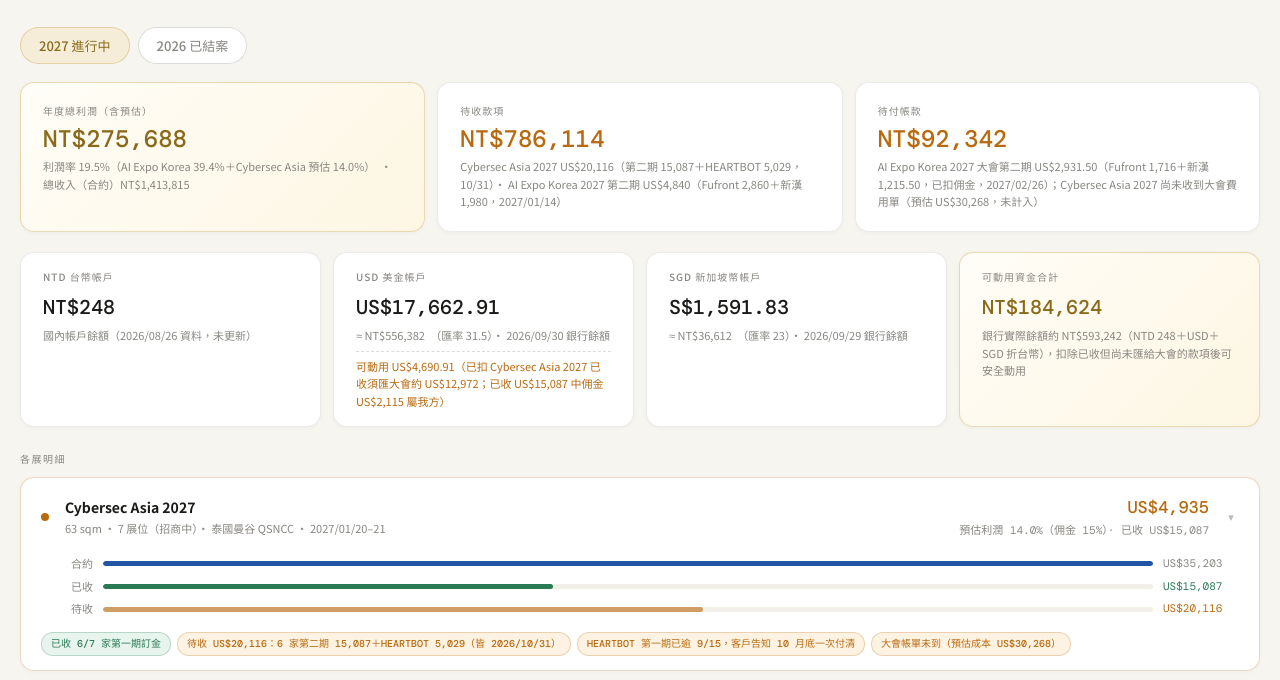
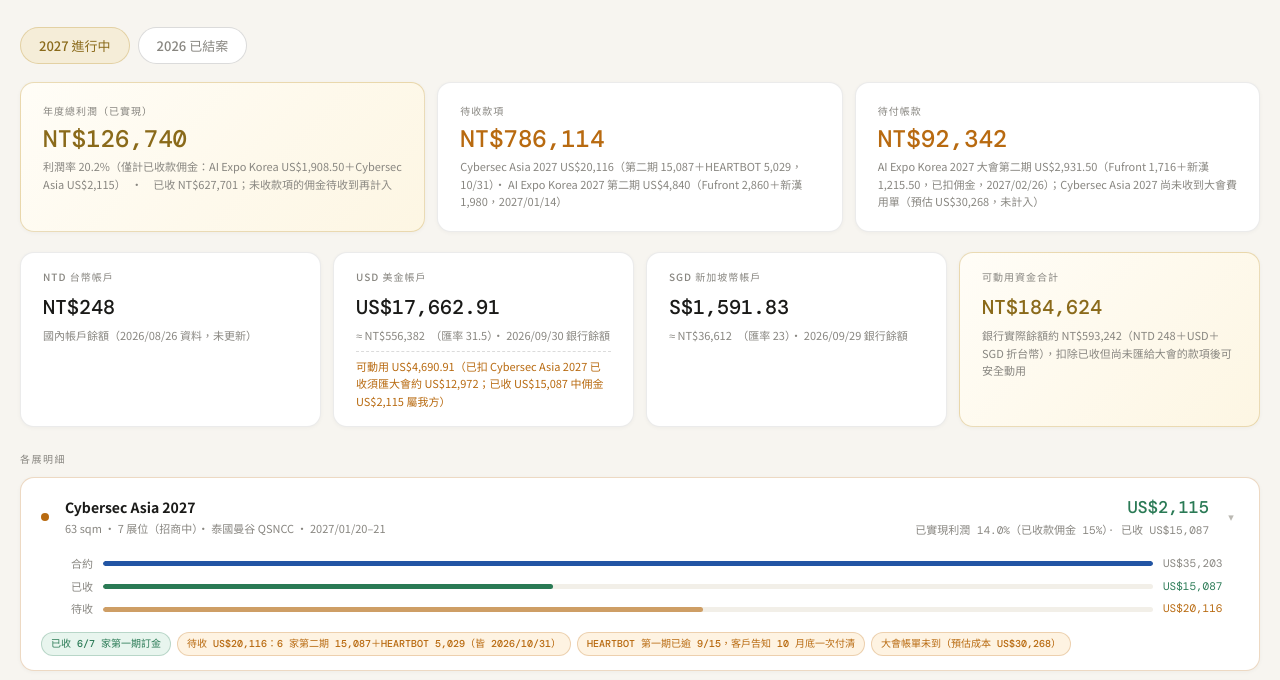
Before and after one commit to Camille8960/camille8960.github.io, a plain HTML site: page finance/index.html in a window 1280 px wide. Shown: the part 106-786 px from the top of the page. Drawn offline with nearby package versions, Linux system fonts and the light colour scheme.

Commit message:
Update index.html

```diff
--- a/finance/index.html
+++ b/finance/index.html
@@ -174,9 +174,9 @@
 <!-- 2027 KPI -->
 <div class="kpi-row" id="kpi-2027">
   <div class="kpi highlight">
-    <div class="kpi-label">年度總利潤（含預估）</div>
-    <div class="kpi-val gold">NT$275,688</div>
-    <div class="kpi-sub">利潤率 19.5%（AI Expo Korea 39.4%＋Cybersec Asia 預估 14.0%）　·　總收入（合約）NT$1,413,815</div>
+    <div class="kpi-label">年度總利潤（已實現）</div>
+    <div class="kpi-val gold">NT$126,740</div>
+    <div class="kpi-sub">利潤率 20.2%（僅計已收款佣金：AI Expo Korea US$1,908.50＋Cybersec Asia US$2,115）　·　已收 NT$627,701；未收款項的佣金待收到再計入</div>
   </div>
   <div class="kpi">
     <div class="kpi-label">待收款項</div>
@@ -245,8 +245,8 @@
         <div class="expo-meta">63 sqm · 7 展位（招商中）· 泰國曼谷 QSNCC · 2027/01/20–21</div>
       </div>
       <div class="expo-profit">
-        <div class="profit-val lo">US$4,935</div>
-        <div class="profit-pct">預估利潤 14.0%（佣金 15%）· 已收 US$15,087</div>
+        <div class="profit-val hi">US$2,115</div>
+        <div class="profit-pct">已實現利潤 14.0%（已收款佣金 15%）· 已收 US$15,087</div>
       </div>
       <div class="expand-icon">▾</div>
     </div>
@@ -305,12 +305,12 @@
           <div class="sbox"><div class="sbox-label">合約總額</div><div class="sbox-val" style="color:var(--blue)">US$35,203</div></div>
           <div class="sbox"><div class="sbox-label">已收（第一期）</div><div class="sbox-val" style="color:var(--green)">US$15,087</div></div>
           <div class="sbox"><div class="sbox-label">預估總支出</div><div class="sbox-val" style="color:var(--red)">US$30,268</div></div>
-          <div class="sbox"><div class="sbox-label">預估利潤（15% 佣金）</div><div class="sbox-val" style="color:var(--amber)">US$4,935（14.0%）</div></div>
+          <div class="sbox"><div class="sbox-label">已實現利潤（已收款 15% 佣金）</div><div class="sbox-val" style="color:var(--green)">US$2,115（14.0%）</div></div>
           <div class="sbox"><div class="sbox-label">待收</div><div class="sbox-val" style="color:var(--red)">US$20,116</div></div>
           <div class="sbox"><div class="sbox-label">待付（大會）</div><div class="sbox-val" style="color:var(--muted)">未開單</div></div>
         </div>
         <div style="margin-top:10px;padding:8px 12px;background:var(--amber-light);border:1px solid var(--amber-border);border-radius:8px;font-size:11px;color:var(--amber)">
-          已收 6 家第一期訂金（各 50%），第二期尾款 US$15,087 將於 2026/10/31 到期；HEARTBOT US$5,029 預計 10 月底一次付清。支出與利潤為預估，大會場地費 Invoice 收到後以實際帳單重算。
+          已收 6 家第一期訂金（各 50%），第二期尾款 US$15,087 將於 2026/10/31 到期；HEARTBOT US$5,029 預計 10 月底一次付清。利潤僅計已收款的佣金（US$2,115），未收款部分（預估全案佣金 US$4,935）待收到再計入；大會場地費 Invoice 收到後以實際帳單重算。
         </div>
       </div>
       <div class="tab-content" id="cyber27-boothmap">
@@ -401,7 +401,7 @@
           <div class="sbox"><div class="sbox-label">已收（兩家第一期）</div><div class="sbox-val" style="color:var(--blue)">US$4,840</div></div>
           <div class="sbox"><div class="sbox-label">已付大會（兩家第一期）</div><div class="sbox-val" style="color:var(--red)">US$2,931.50</div></div>
           <div class="sbox"><div class="sbox-label">已實現利潤（第一期）</div><div class="sbox-val" style="color:var(--green)">US$1,908.50</div></div>
-          <div class="sbox"><div class="sbox-label">全案預估利潤</div><div class="sbox-val" style="color:var(--gold-deep)">US$3,817</div></div>
+          <div class="sbox"><div class="sbox-label">全案預估利潤（未計入）</div><div class="sbox-val" style="color:var(--gold-deep)">US$3,817</div></div>
           <div class="sbox"><div class="sbox-label">待收（第二期）</div><div class="sbox-val" style="color:var(--red)">US$4,840</div></div>
           <div class="sbox"><div class="sbox-label">待付（第二期）</div><div class="sbox-val" style="color:var(--amber)">US$2,931.50</div></div>
         </div>
```
